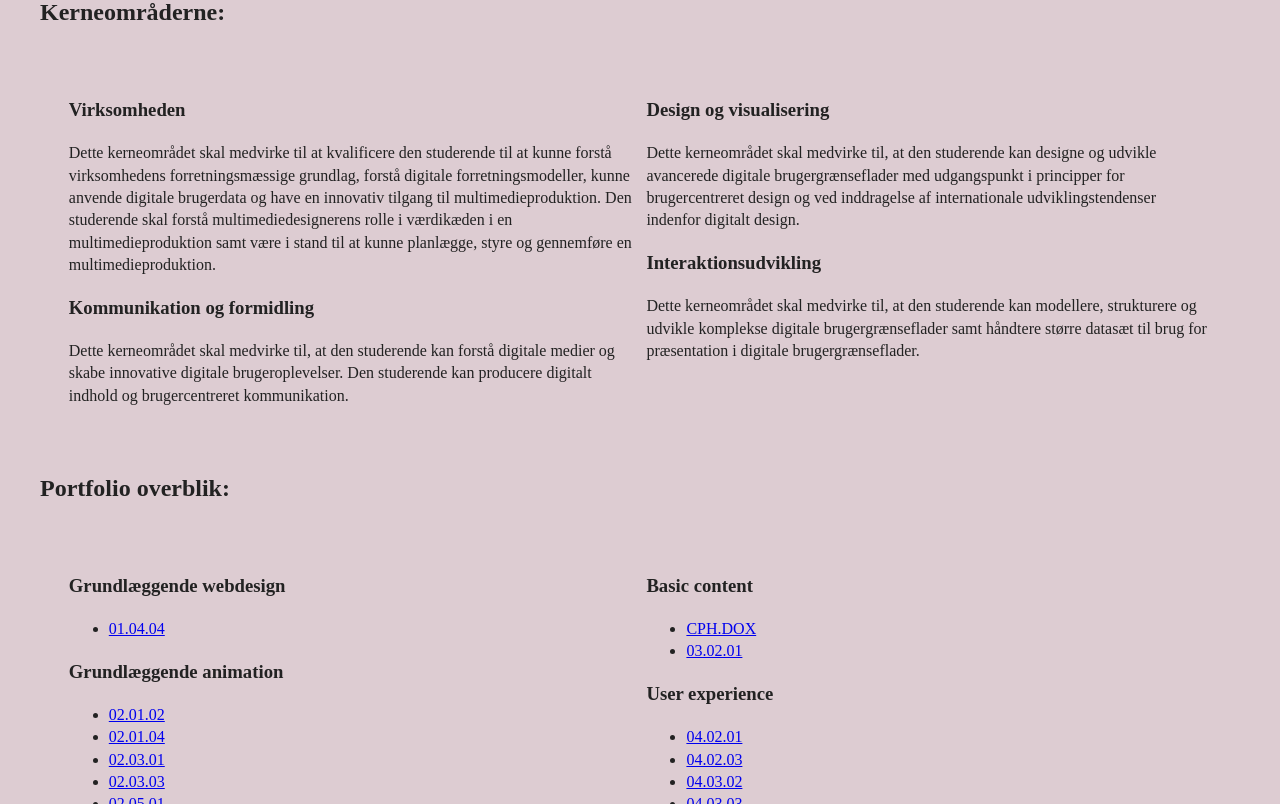
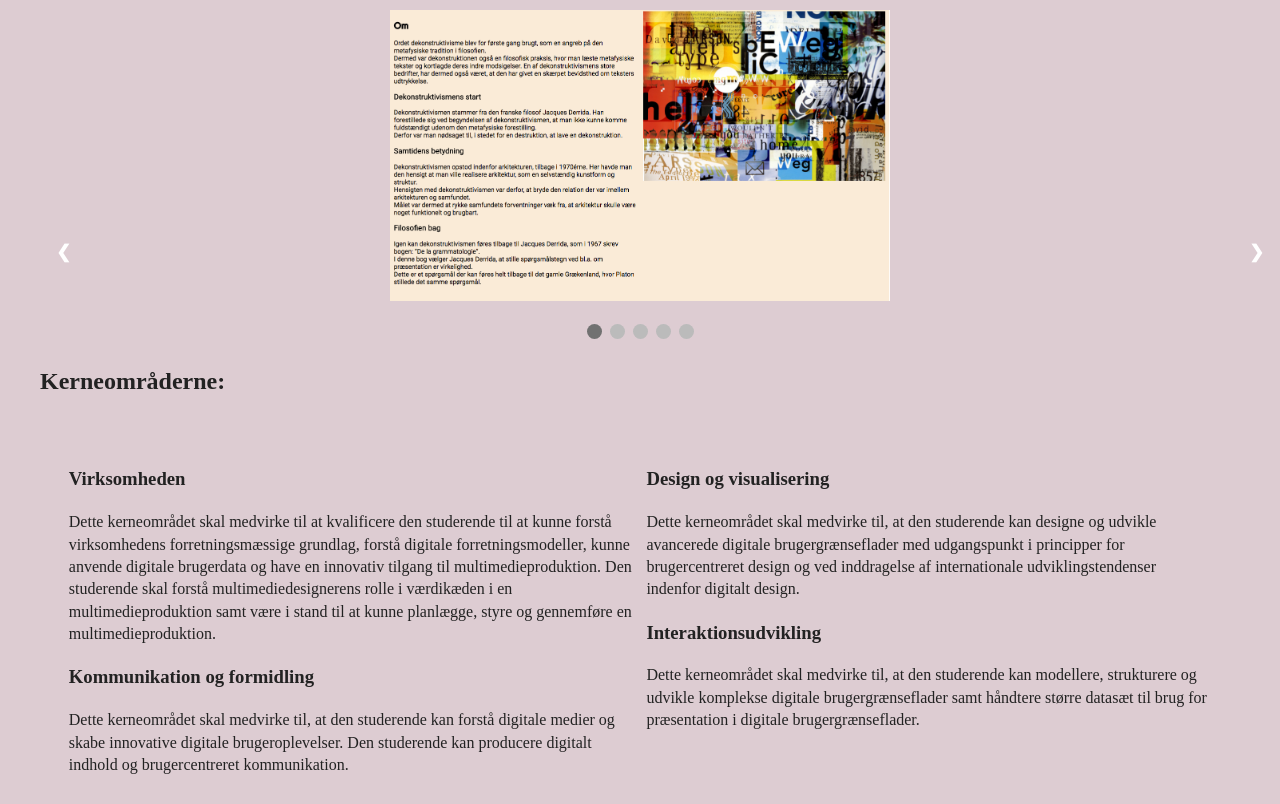
Before and after one commit to ceci7502/Portfolio, a plain HTML site: page index.html in a window 1280 px wide. Shown: the part 154-958 px from the top of the page. Drawn offline with nearby package versions, Linux system fonts and the light colour scheme.

Commit message:
Javascript

```diff
--- a/index.html
+++ b/index.html
@@ -50,9 +50,32 @@
 
 
     <main>
+        <h1>1. Semester</h1>
+        <!--slideshow--->
+        <div class="slideshow-container">
+            <img class="mySlides" src="01.04.04.png">
+            <img class="mySlides" src="02.02.04.png">
+            <img class="mySlides" src="02.05.01.png">
+            <img class="mySlides" src="hjemmeside.png">
+            <img class="mySlides" src="prototype.png">
+        </div>
+        <br>
+
+        <!--knapper-->
+        <a class="prev" onclick="plusSlides(-1)">&#10094;</a>
+        <a class="next" onclick="plusSlides(-1)">&#10095;</a>
+
+        <!--dots-->
+        <div style="text-align:center">
+            <span class="dot" onclick="currentslide(1)"></span>
+            <span class="dot" onclick="currentslide(2)"></span>
+            <span class="dot" onclick="currentslide(3)"></span>
+            <span class="dot" onclick="currentslide(4)"></span>
+            <span class="dot" onclick="currentslide(4)"></span>
+        </div>
+
 
         <article>
-            <h1>1. Semester</h1>
             <h2>Kerneområderne:</h2>
             <section id="moodboard">
                 <section class="sectionwrapper">
@@ -118,6 +141,8 @@
 
         </article>
 
+        <script src="https://code.jquery.com/jquery-3.3.1.min.js"></script>
+        <script src="js.js"></script>
 
     </main>
     <footer>
--- /dev/null
+++ b/js.js
@@ -0,0 +1,34 @@
+$(window).on("load", slideIndex);
+
+var slideIndex = 1;
+showSlides(slideIndex);
+
+//next/pre
+function plusSlides(n) {
+    showSlides(slideIndex += n);
+}
+
+//image kontrol
+function currentSlide(n) {
+    showSlides(slideIndex = n);
+}
+
+function showSlides(n) {
+    var i;
+    var slides = document.getElementsByClassName("mySlides");
+    var dots = document.getElementsByClassName("dot");
+    if (n > slides.length) {
+        slideIndex = 1
+    }
+    if (n < 1) {
+        slideIndex = slides.length
+    }
+    for (i = 0; i < slides.length; i++) {
+        slides[i].style.display = "none";
+    }
+    for (i = 0; i < dots.length; i++) {
+        dots[i].className = dots[i].className.replace(" active", "");
+    }
+    slides[slideIndex - 1].style.display = "block";
+    dots[slideIndex - 1].className += " active";
+}
--- a/stylesheet.css
+++ b/stylesheet.css
@@ -10,20 +10,90 @@ img {
     flex-grow: -3;
 }
 
-/*
-.billede img {
-    width: 100%;
-}*/
+/*Slideshow*/
+
+* {
+    box-sizing: border-box
+}
+
+/* Slideshow container */
+
+.slideshow-container {
+    max-width: 500px;
+    position: relative;
+    margin: auto;
+}
+
+/* hide */
+
+.mySlides {
+    display: none;
+}
+
+/* Next & previous */
+
+.prev,
+.next {
+    cursor: pointer;
+    position: absolute;
+    top: 50%;
+    width: auto;
+    margin-top: -22px;
+    padding: 16px;
+    color: white;
+    font-weight: bold;
+    font-size: 18px;
+    transition: 0.6s ease;
+    border-radius: 0 3px 3px 0;
+}
+
+/* "next" til venstre */
+
+.next {
+    right: 0;
+    border-radius: 3px 0 0 3px;
+}
+
+/* hover */
+
+.prev:hover,
+.next:hover {
+    background-color: rgba(0, 0, 0, 0.8);
+}
+
+/* The dots*/
+
+.dot {
+    cursor: pointer;
+    height: 15px;
+    width: 15px;
+    margin: 0 2px;
+    background-color: #bbb;
+    border-radius: 50%;
+    display: inline-block;
+    transition: background-color 0.6s ease;
+}
+
+.active,
+.dot:hover {
+    background-color: #717171;
+}
+
+/* Fading animation */
+
+.fade {
+    -webkit-animation-name: fade;
+    -webkit-animation-duration: 1.5s;
+    animation-name: fade;
+    animation-duration: 1.5s;
+}
+
+
+/*Sectionwrapper*/
 
 .sectionwrapper {
     display: flex;
     flex-wrap: wrap;
-    /*
-    justify-content: flex-start;
-    flex-direction: row;
-    list-style: none;
-    padding-left: 0.6em;
-    margin: 0.6em;*/
 }
 
 #moodboard {}
@@ -64,40 +134,6 @@ img {
     flex-basis: 200px;
     flex-grow: 1;
 }
-
-/*
-
-#sectionwrapperreverse {
-    display: flex;
-    justify-content: flex-start;
-    flex-direction: row-reverse;
-    list-style: none;
-    padding-left: 0.6em;
-    margin: 0.6em;
-}
-
-.billede {
-    display: flex;
-    justify-content: flex-start;
-    flex-direction: column;
-    list-style: none;
-    padding: 0.6em;
-    margin: 0.6em;
-    flex-grow: 1;
-    flex-basis: 300px;
-}
-
-.vandret {
-    background-color: aqua;
-    display: flex;
-    flex-direction: row;
-    flex-wrap: wrap;
-    padding: 0.6em;
-    margin: 0.6em;
-    flex-grow: 1;
-    flex-basis: 400px;
-}
-
 
 /* Basis styles */
 
@@ -172,4 +208,22 @@ footer {
 
 }
 
-/* Responsive*/
+/* @*/
+
+@-webkit-keyframes fade {
+    from {
+        opacity: .4
+    }
+    to {
+        opacity: 1
+    }
+}
+
+@keyframes fade {
+    from {
+        opacity: .4
+    }
+    to {
+        opacity: 1
+    }
+}
```
Also changed, not shown: BCVERA.html (+1 -1 lines), 1.png (added), 2.png (added), 3.png (added).
